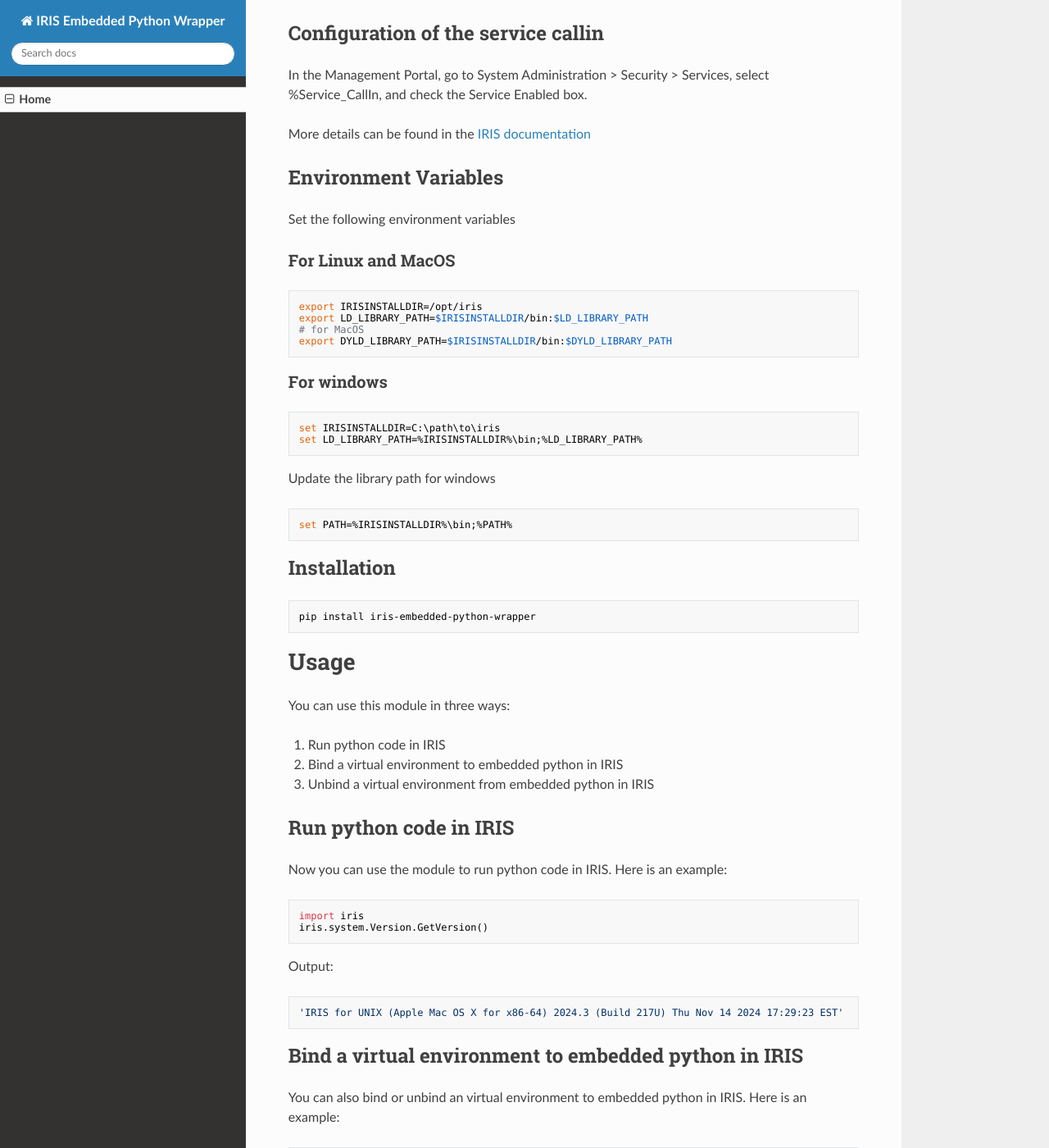
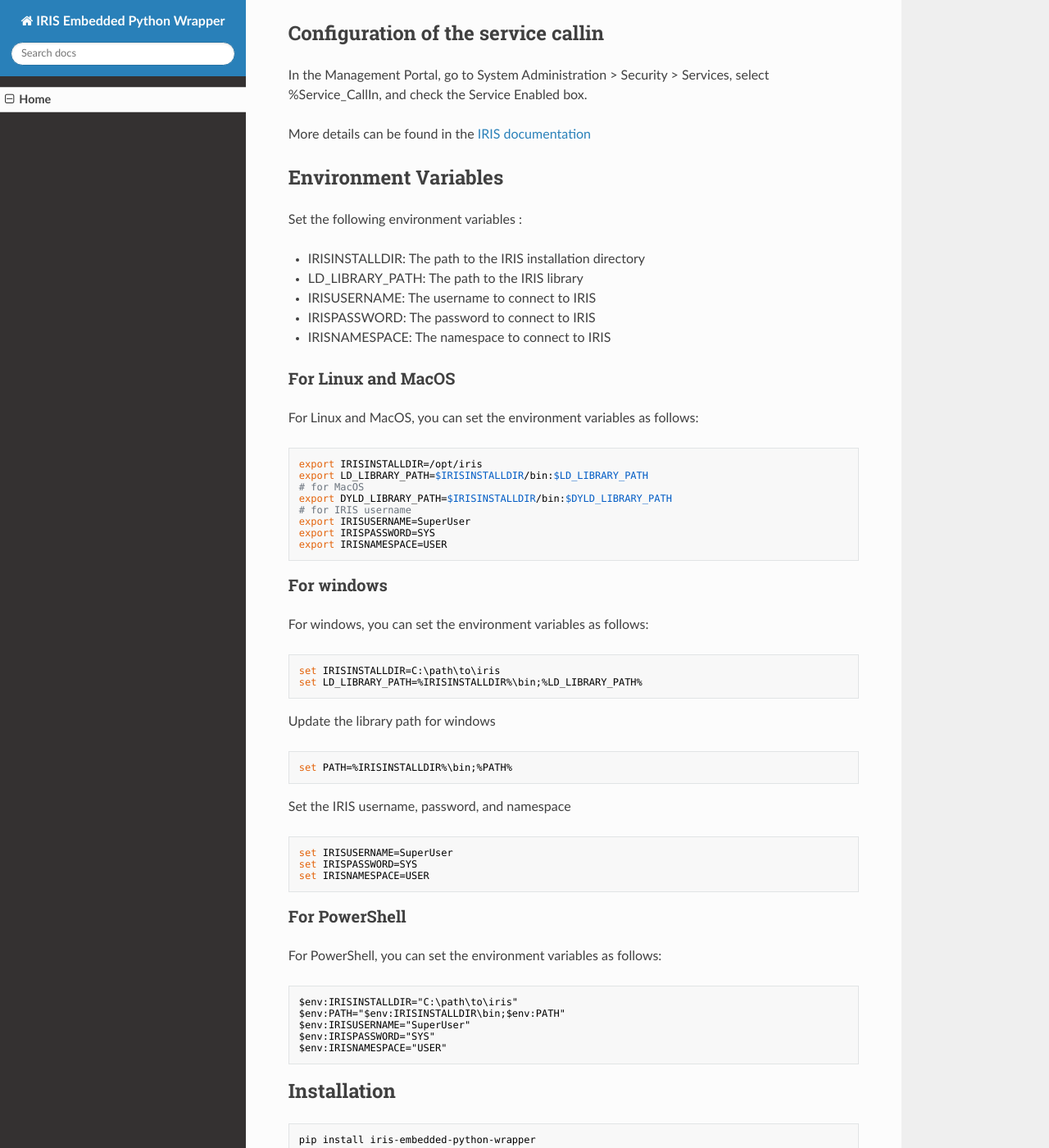
Before and after one commit to grongierisc/iris-embedded-python-wrapper, an MkDocs documentation site: the page built from docs/index.md, in a window 1280 px wide and 1400 px high, scrolled down 461 px. Shown: the whole window at 82% size. Built offline with MkDocs 1.6.1, drawn with Linux system fonts in a browser that asks for light colours; nearby versions of some CDN libraries.

Commit message:
Update README and documentation to include detailed environment variable setup for Linux, MacOS, Windows, and PowerShell

````diff
--- a/docs/index.md
+++ b/docs/index.md
@@ -18,18 +18,32 @@
 
 ## Environment Variables
 
-Set the following environment variables
+Set the following environment variables :
+
+- IRISINSTALLDIR: The path to the IRIS installation directory
+- LD_LIBRARY_PATH: The path to the IRIS library
+- IRISUSERNAME: The username to connect to IRIS
+- IRISPASSWORD: The password to connect to IRIS
+- IRISNAMESPACE: The namespace to connect to IRIS
 
 ### For Linux and MacOS
+
+For Linux and MacOS, you can set the environment variables as follows:
 
 ```bash
 export IRISINSTALLDIR=/opt/iris
 export LD_LIBRARY_PATH=$IRISINSTALLDIR/bin:$LD_LIBRARY_PATH
 # for MacOS
 export DYLD_LIBRARY_PATH=$IRISINSTALLDIR/bin:$DYLD_LIBRARY_PATH
+# for IRIS username
+export IRISUSERNAME=SuperUser
+export IRISPASSWORD=SYS
+export IRISNAMESPACE=USER
 ```
 
 ### For windows
+
+For windows, you can set the environment variables as follows:
 
 ```bash
 set IRISINSTALLDIR=C:\path\to\iris
@@ -40,6 +54,26 @@
 
 ```bash
 set PATH=%IRISINSTALLDIR%\bin;%PATH%
+```
+
+Set the IRIS username, password, and namespace
+
+```bash
+set IRISUSERNAME=SuperUser
+set IRISPASSWORD=SYS
+set IRISNAMESPACE=USER
+```
+
+### For PowerShell
+
+For PowerShell, you can set the environment variables as follows:
+
+```powershell
+$env:IRISINSTALLDIR="C:\path\to\iris"
+$env:PATH="$env:IRISINSTALLDIR\bin;$env:PATH"
+$env:IRISUSERNAME="SuperUser"
+$env:IRISPASSWORD="SYS"
+$env:IRISNAMESPACE="USER"
 ```
 
 ## Installation
````
Also changed, not shown: README.md (+35 -1 lines).
